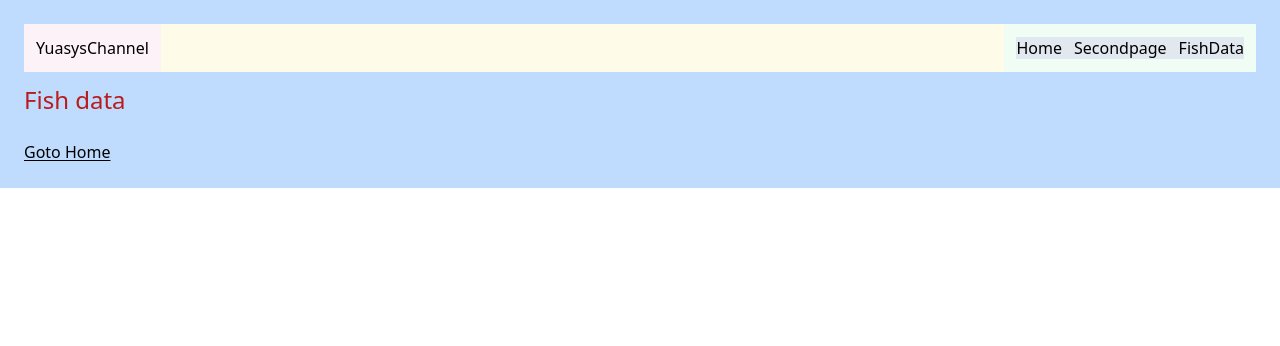
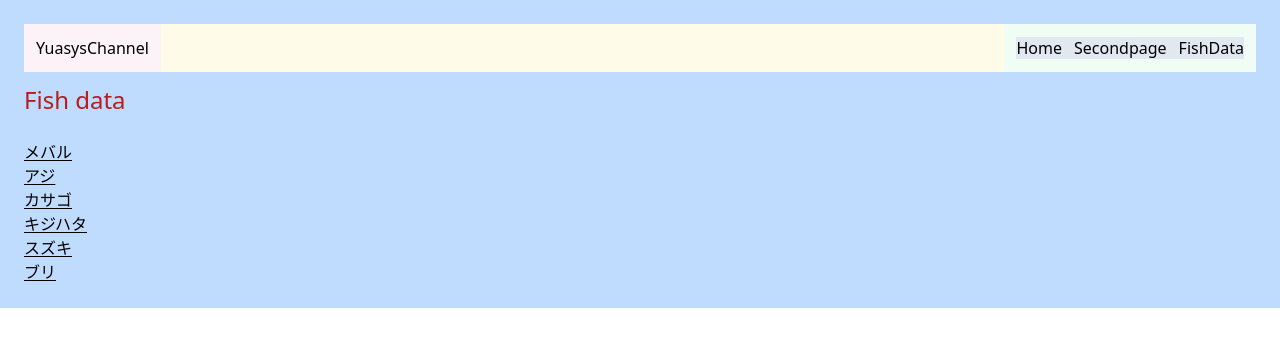
Before and after one commit to yuasys/nuxt-sample, a Nuxt app: page /fishdata in a window 1280 px wide. Shown: the top 346 px of the page. Built offline with nearby package versions, Linux system fonts and the light colour scheme.

Commit message:
modified:   pages/fishdata/index.vue

```diff
--- a/pages/fishdata/index.vue
+++ b/pages/fishdata/index.vue
@@ -1,6 +1,49 @@
+<script setup>
+  const data = [
+    {
+        "id": 1,
+        "name": "メバル",
+        "place": "北海道南部～九州の沿岸部",
+        "season": "春から冬"
+    },
+    {
+        "id": 2,
+        "name": "アジ",
+        "place": "全国各地",
+        "season": "初夏から晩夏"
+    },
+    {
+        "id": 3,
+        "name": "カサゴ",
+        "place": "日本近海～太平洋西部",
+        "season": "冬から春"
+    },
+    {
+        "id": 4,
+        "name": "キジハタ",
+        "place": "日本から中国沿岸",
+        "season": "春から夏"
+    },
+    {
+        "id": 5,
+        "name": "スズキ",
+        "place": "北海道南部～九州の沿岸部",
+        "season": "春から夏"
+    },
+    {
+        "id": 6,
+        "name": "ブリ",
+        "place": "北海道～九州の太平洋岸",
+        "season": "冬"
+    }
+  ]
+</script>
 <template>
   <div class="pt-3">
+
     <h1 class="text-2xl pb-6 text-red-700">Fish data</h1>
-    <nuxt-link class="underline underline-offset-2" to="/">Goto Home</nuxt-link>
+    <div v-for="value in data">
+      <NuxtLink class="underline underline-offset-2" to="/">{{ value.name }}</NuxtLink>
+    </div>
   </div>
 </template>
```
